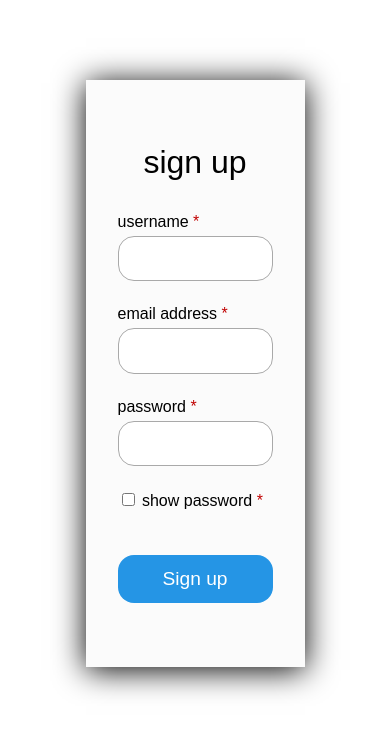
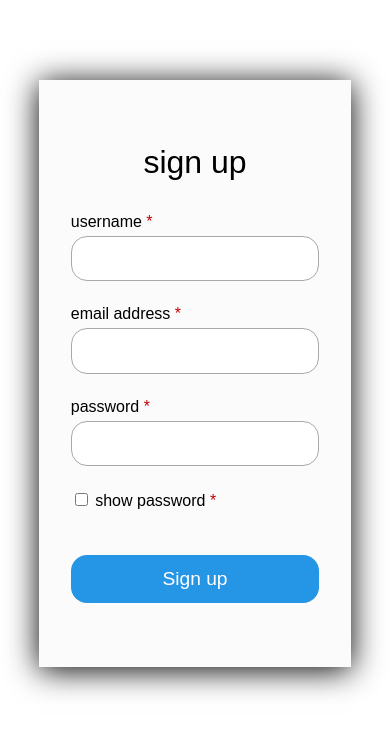
Before and after one commit to cmbak/final-year-project, a Django app: page /signup/ in a window 390 px wide. Shown: the top 734 px of the page. Run offline with Django 5.2, Linux system fonts and the light colour scheme; some libraries are stand-ins or nearby versions.

Commit message:
Add media query for signup form

```diff
--- a/project/static/forms.css
+++ b/project/static/forms.css
@@ -62,3 +62,9 @@ input {
 .btn-signup:hover {
   background-color: #1071b7;
 }
+
+@media (max-width: 768px) {
+  .form-container {
+    width: 75%;
+  }
+}
--- a/project/templates/signup.html
+++ b/project/templates/signup.html
@@ -10,6 +10,7 @@
     <script src="{% static 'forms.js' %}" defer></script>
   </head>
   <body>
+    <main>
       <div class="container-center">
         <div class="form-container">
           <h1 class="title">sign up</h1>
@@ -23,5 +24,6 @@
           </form>
         </div>
       </div>
+    </main>
   </body>
 </html>
```
Lines whose indentation alone changed are shown as unchanged.
